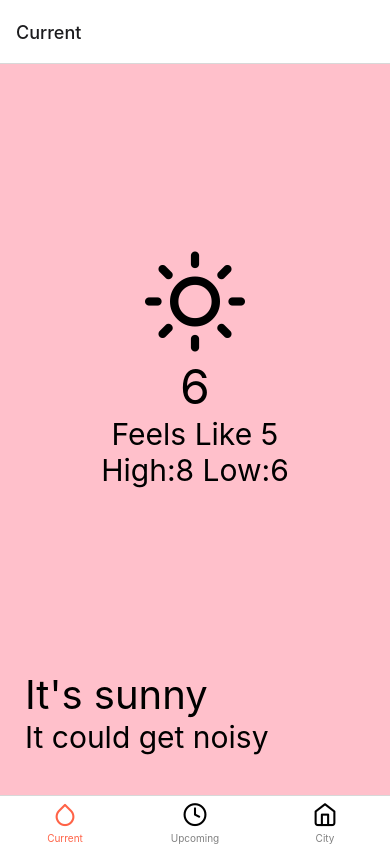
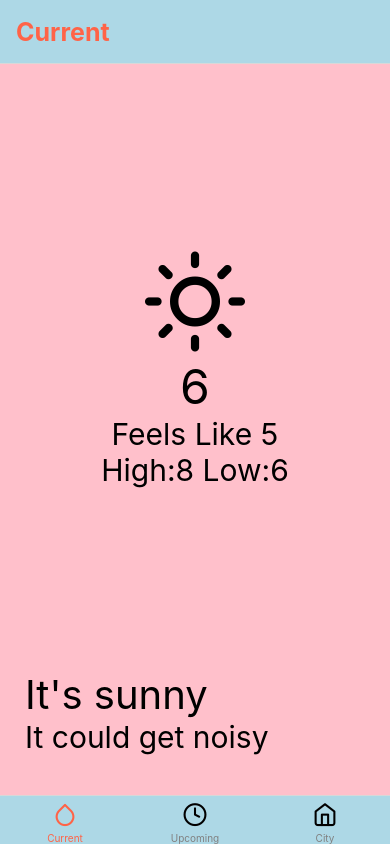
Before and after one commit to Kurtis1955/WeatherApp-Official, a React Native app: screen / in a window 390 px wide. Built offline with nearby package versions, Linux system fonts and the light colour scheme.

Commit message:
Update App.js

```diff
--- a/App.js
+++ b/App.js
@@ -1,42 +1,11 @@
 import React from 'react';
-import CurrentWeather from './src/screens/CurrentWeather';
-import UpcomingWeather from './src/screens/UpcomingWeather';
-import City from './src/screens/City';
 import { NavigationContainer } from '@react-navigation/native';
-import { createBottomTabNavigator } from '@react-navigation/bottom-tabs';
-import { Feather } from '@expo/vector-icons';
+import Tabs from './src/components/Tabs';
 
-const Tab = createBottomTabNavigator()
 const App = () =>{
   return(
     <NavigationContainer>
-      <Tab.Navigator
-         screenOptions={{
-          tabBarActiveTintColor:"tomato",
-          tabBarInactiveTintColor:"grey"
-         }}>
-      <Tab.Screen name={'Current'} component={CurrentWeather} options={{
-        tabBarIcon:({focused}) =>
-          (<Feather
-             name={'droplet'}
-             size={25}
-             color={focused ? 'tomato':'#000'}/>)
-      }} />
-      <Tab.Screen name={'Upcoming'} component={UpcomingWeather} options={{
-        tabBarIcon:({focused}) =>
-          (<Feather
-             name={'clock'}
-             size={25}
-             color={focused ? 'tomato':'#000'}/>)
-      }}/>
-      <Tab.Screen name={'City'} component={City} options={{
-        tabBarIcon:({focused}) =>
-          (<Feather
-             name={'home'}
-             size={25}
-             color={focused ? 'tomato':'#000'}/>)
-      }}/>
-      </Tab.Navigator>
+      <Tabs/>
     </NavigationContainer>
   )
 }
```
